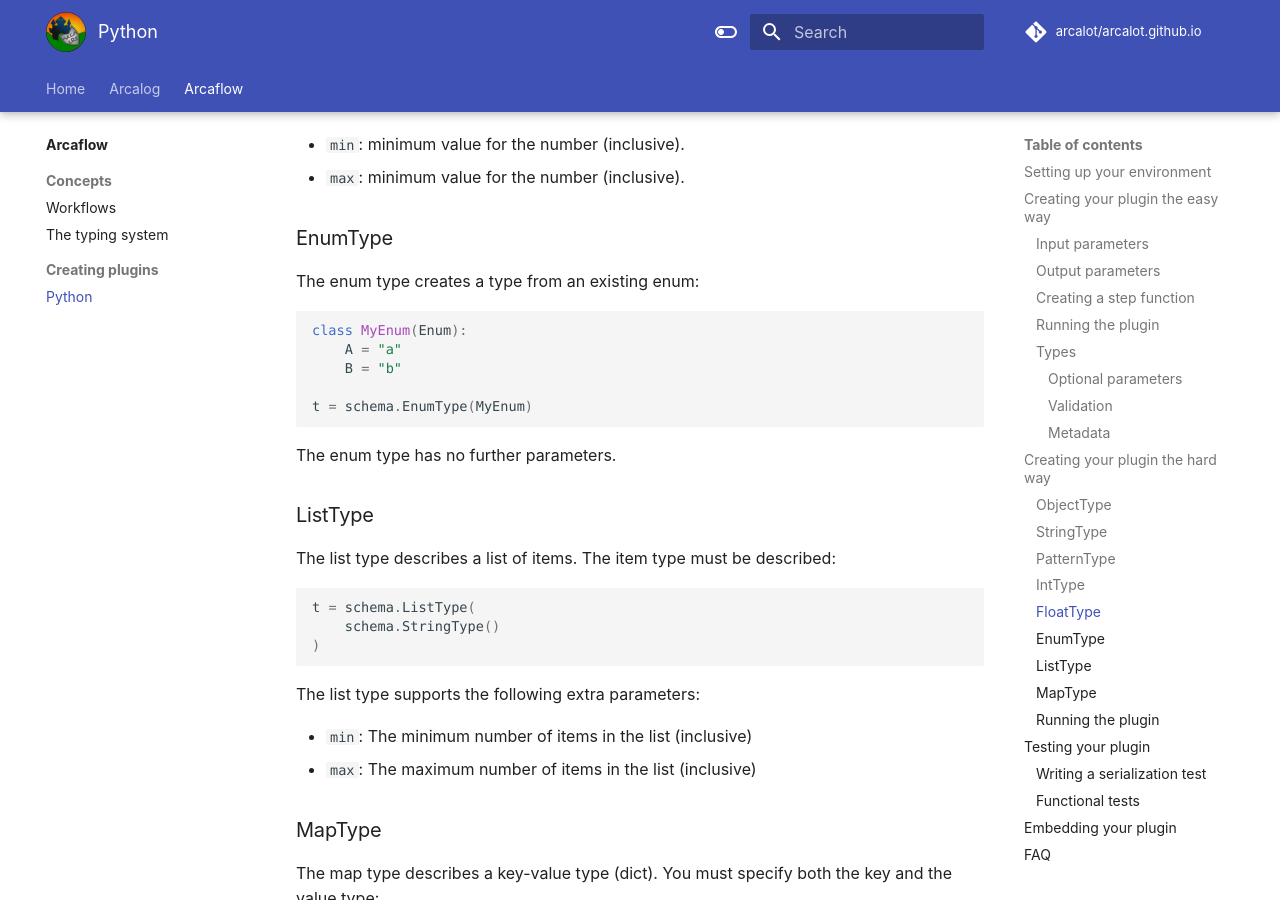
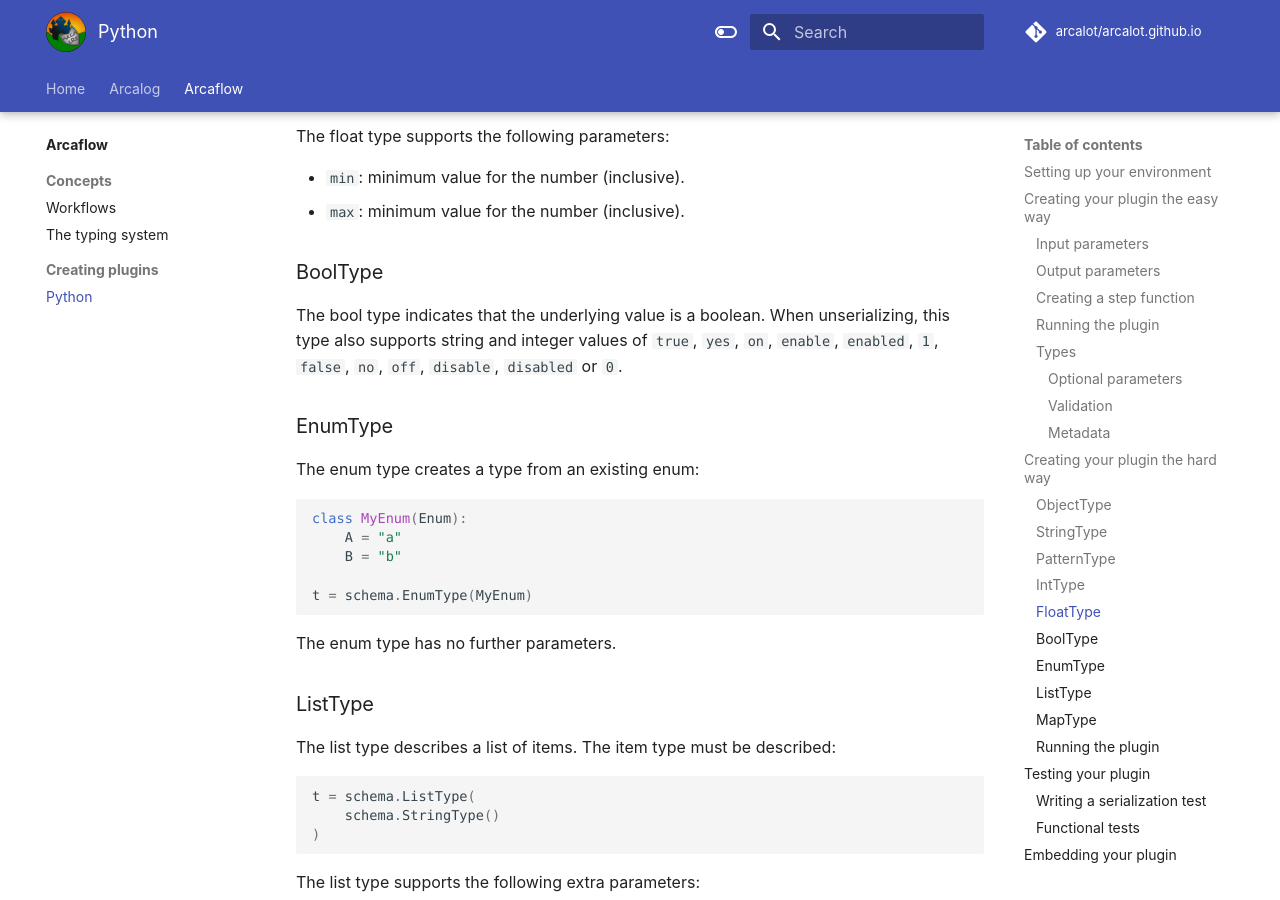
Before and after one commit to arcalot/arcalot.github.io, an MkDocs documentation site: the page built from docs/arcaflow/creating-plugins/python.md, in a window 1280 px wide and 900 px high, scrolled down 7893 px. Built offline with MkDocs 1.6.1 and Material for MkDocs 9.7.7, drawn with Linux system fonts in a browser that asks for light colours; comment, search, counter and statistics services are not loaded.

Commit message:
Boolean support

```diff
--- a/docs/arcaflow/creating-plugins/python.md
+++ b/docs/arcaflow/creating-plugins/python.md
@@ -256,6 +256,7 @@ The SDK supports a wide range of types. Let's start with the basics:
 - `str`
 - `int`
 - `float`
+- `bool`
 - Enums
 - `re.Pattern`
 - `typing.List[othertype]` (you must specify the type for the contents of the list)
@@ -422,6 +423,10 @@ The float type supports the following parameters:
 
 - `min`: minimum value for the number (inclusive).
 - `max`: minimum value for the number (inclusive).
+
+### BoolType
+
+The bool type indicates that the underlying value is a boolean. When unserializing, this type also supports string and integer values of `true`, `yes`, `on`, `enable`, `enabled`, `1`, `false`, `no`, `off`, `disable`, `disabled` or `0`.
 
 ### EnumType
 
```
Also changed, not shown: docs/arcaflow/concepts/typing.md (+5 -1 lines).
